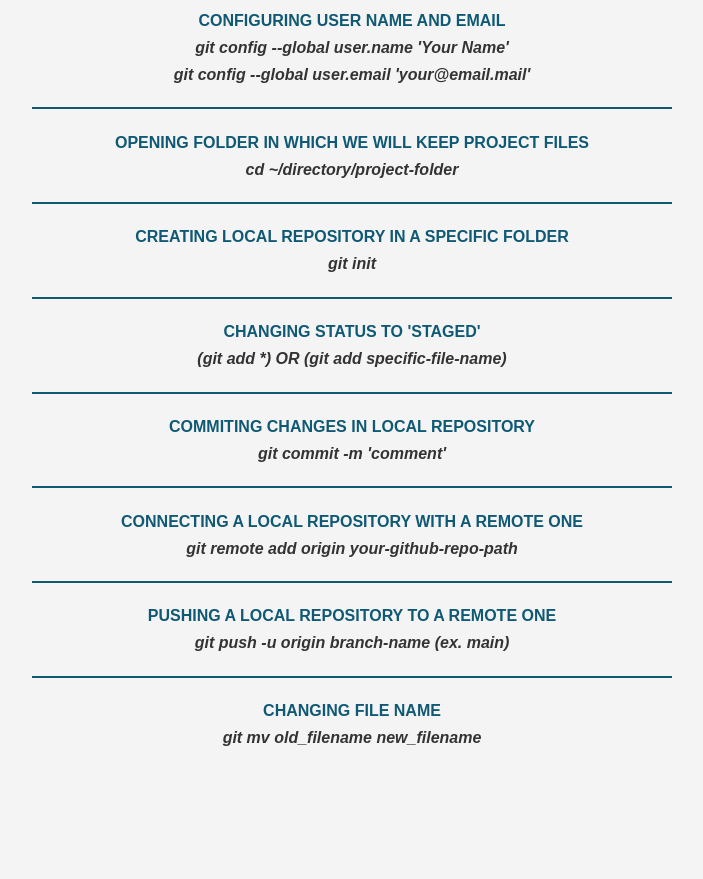
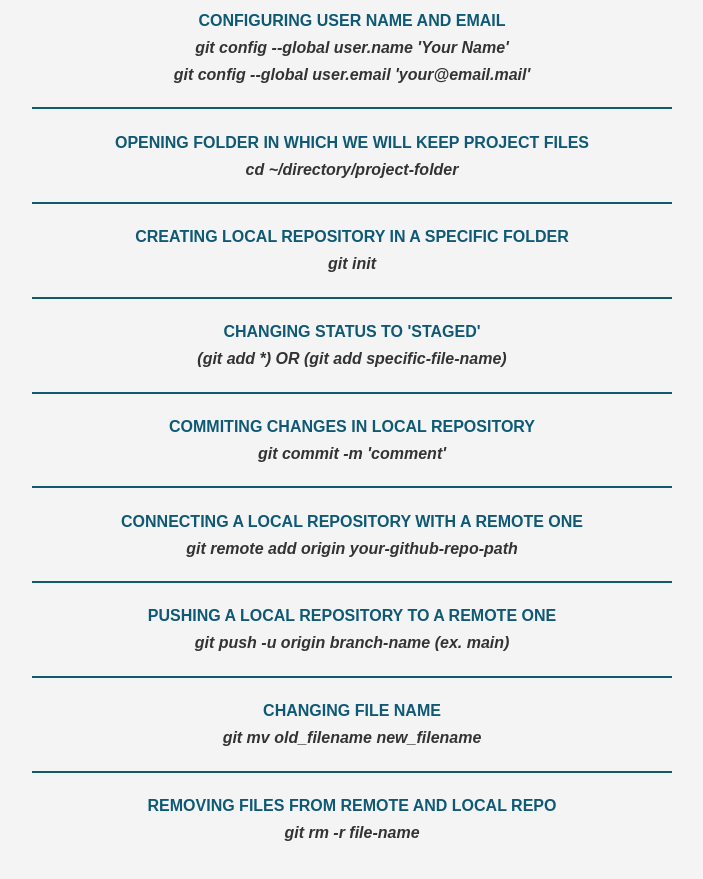
Before and after one commit to lukmak0394/git-cheat-sheet, a plain HTML site: page index.html in a window 1280 px wide. Shown: the part 99-978 px from the top of the page, without its empty margins (288-991 px from the left). Before the commit the page ends 902 px from the top, so only its background shows below. Drawn offline with Linux system fonts and the light colour scheme.

Commit message:
added command that allows to remove files

```diff
--- a/index.html
+++ b/index.html
@@ -99,6 +99,10 @@
             <h4>Changing file name</h4>
             <p>git mv old_filename new_filename</p>
         </div>
+        <div class="command">
+            <h4>Removing files from remote and local repo</h4>
+            <p>git rm -r file-name</p>
+        </div>
     </div>
 </body>
 </html>
```
